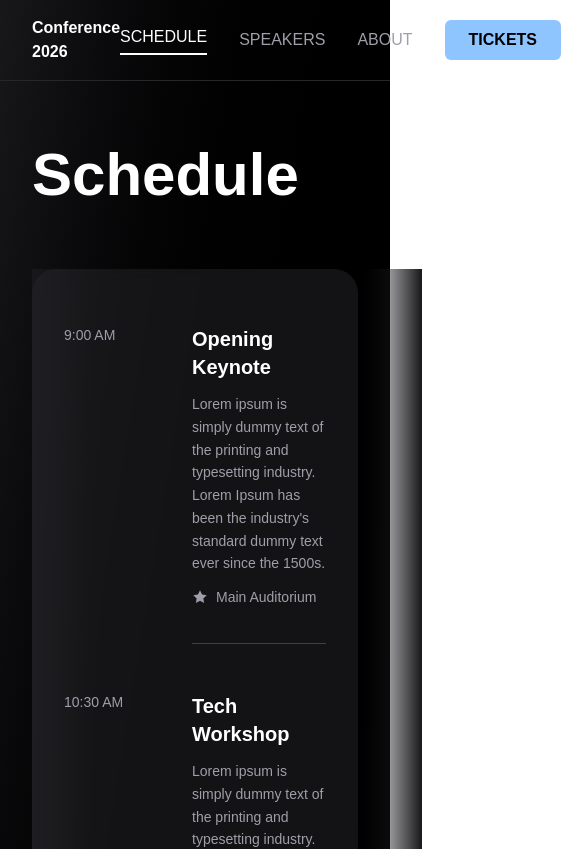
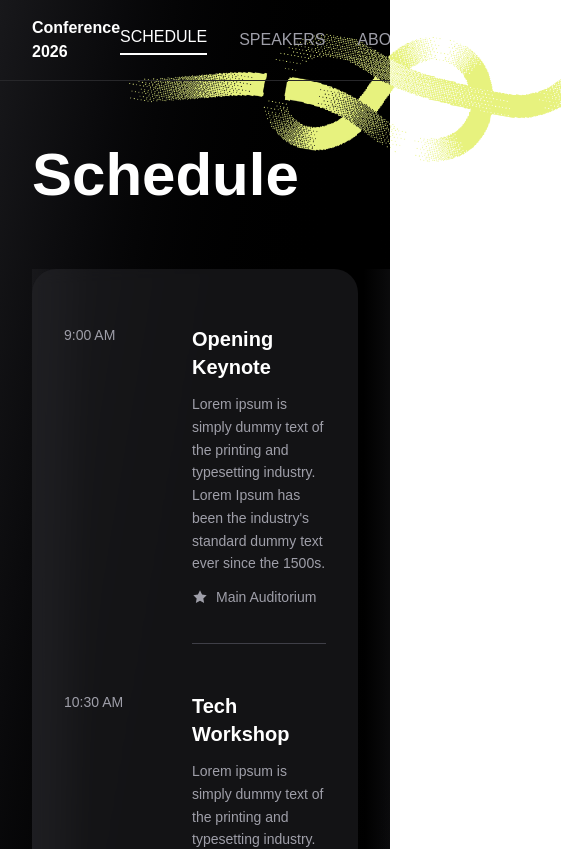
Before and after one commit to Scout-NU/conference-26, a Next.js app: page /schedule in a window 390 px wide. Shown: the top 849 px of the page, 561 px wide, since content can reach past the window. Built offline with nearby package versions, Linux system fonts and the light colour scheme.

Commit message:
added in yellow knot asset from hi-fi, working on dynamic view for mobile layout left to do

```diff
--- a/app/schedule/page.tsx
+++ b/app/schedule/page.tsx
@@ -1,5 +1,6 @@
 import { scheduleData, Event } from './scheduleData';
 import handImage from './handimage.png';
+import yellowKnot from './assets/yellow-knot.png';
 
 const EventItem = ({ time, name, description, location, isLast }: Event & { isLast: boolean }) => (
   <div className="flex gap-8 py-6">
@@ -30,9 +31,9 @@ const EventItem = ({ time, name, description, location, isLast }: Event & { isLa
 
 export default function Schedule() {
   return (
-    <div className="min-h-screen bg-gradient-to-br from-zinc-900 via-black to-zinc-900">
+    <div className="relative min-h-screen overflow-x-clip bg-gradient-to-br from-zinc-900 via-black to-zinc-900">
       {/* Header */}
-      <nav className="flex items-center justify-between border-b border-zinc-800 px-8 py-4">
+      <nav className="relative z-30 flex items-center justify-between border-b border-zinc-800 px-8 py-4">
         <div className="font-semibold text-white">Conference 2026</div>
         <div className="flex items-center gap-8">
           <a
@@ -59,8 +60,25 @@ export default function Schedule() {
         </div>
       </nav>
 
+    {/* Yellow knot graphic - fixed to right side of viewport */}
+      <div
+        className="pointer-events-none fixed z-10"
+        style={{
+          width: '150vw',
+          top: '-18vw',
+          right: '-72vw',
+          transform: 'rotate(10deg)',
+        }}
+      >
+        <img
+          src={yellowKnot.src}
+          alt=""
+          className="h-auto w-full object-contain"
+        />
+      </div>
+
       {/* Main Content */}
-      <div className="mx-auto max-w-4xl px-8 py-16">
+      <div className="relative z-20 mx-auto max-w-4xl px-8 py-16">
         <h1 className="mb-16 text-6xl font-bold text-white">Schedule</h1>
 
         {/* Container with full-width background */}
```
Also changed, not shown: app/schedule/assets/yellow-knot.png (added).
